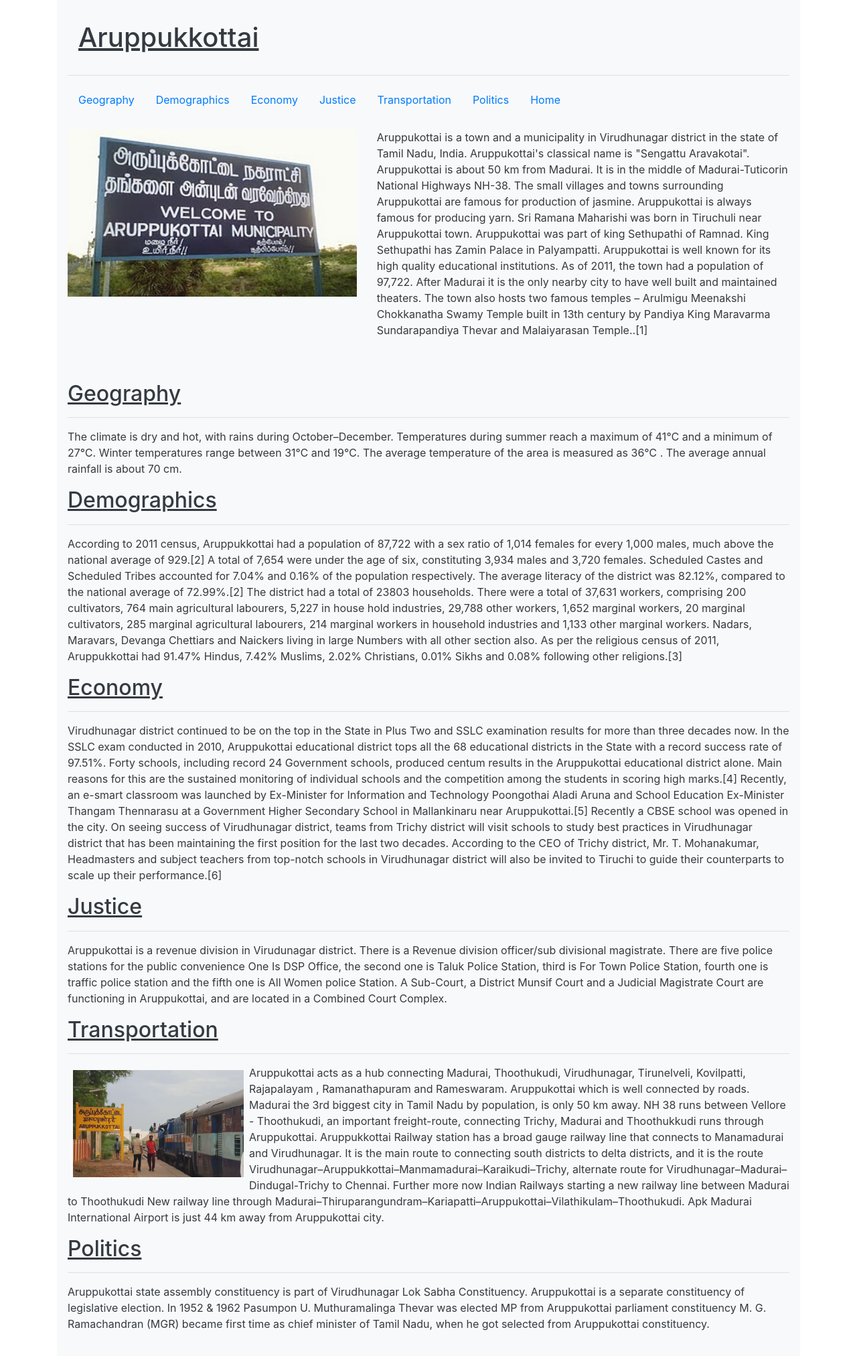
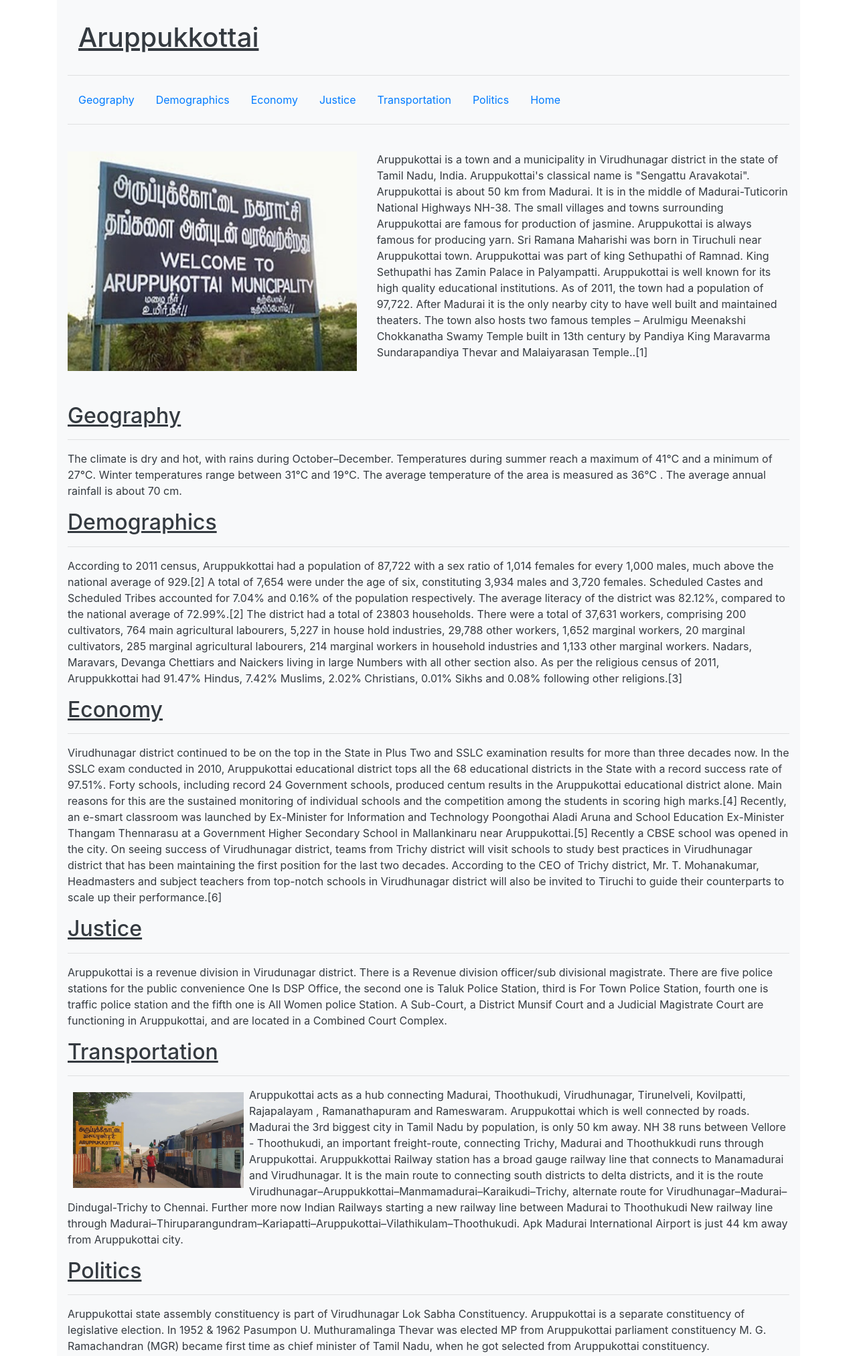
Before and after one commit to 105Keerthana/my-parents-hometown, a plain HTML site: page about-my-mom.html in a window 1280 px wide. Shown: the top 2025 px of the page at 67% size. Drawn offline with nearby package versions, Linux system fonts and the light colour scheme.

Commit message:
A few tweaks

```diff
--- a/about-my-mom.html
+++ b/about-my-mom.html
@@ -28,15 +28,16 @@
             <li class="nav-item"><a class="nav-link active" href="index.html">Home</a></li>
         </ul>
         </div>
+        <hr>
 <br>
         <div class="row">
 
 
-        <img class="col-md-5" id="img" src="/img/sign-a.jpg"
+        <img class="col-lg-5 img-fluid" id="img" src="/img/sign-a.jpg"
         alt="Aruppukottai Train Station" height="250px" width="350px">
 
         <br>
-    <p id="intro" class="col-md-7 float-right">Aruppukottai is a town and a municipality in Virudhunagar district in the state of Tamil Nadu, India. Aruppukottai's classical name is "Sengattu Aravakotai". Aruppukottai is about 50 km from Madurai. It is in the middle of Madurai-Tuticorin National Highways NH-38. The small villages and towns surrounding Aruppukottai are famous for production of jasmine. Aruppukottai is always famous for producing yarn. Sri Ramana Maharishi was born in Tiruchuli near Aruppukottai town. Aruppukottai was part of king Sethupathi of Ramnad. King Sethupathi has Zamin Palace in Palyampatti. Aruppukottai is well known for its high quality educational institutions. As of 2011, the town had a population of 97,722. After Madurai it is the only nearby city to have well built and maintained theaters. The town also hosts two famous temples – Arulmigu Meenakshi Chokkanatha Swamy Temple built in 13th century by Pandiya King Maravarma Sundarapandiya Thevar and Malaiyarasan Temple..[1]
+    <p id="intro" class="col-lg-7 float-right">Aruppukottai is a town and a municipality in Virudhunagar district in the state of Tamil Nadu, India. Aruppukottai's classical name is "Sengattu Aravakotai". Aruppukottai is about 50 km from Madurai. It is in the middle of Madurai-Tuticorin National Highways NH-38. The small villages and towns surrounding Aruppukottai are famous for production of jasmine. Aruppukottai is always famous for producing yarn. Sri Ramana Maharishi was born in Tiruchuli near Aruppukottai town. Aruppukottai was part of king Sethupathi of Ramnad. King Sethupathi has Zamin Palace in Palyampatti. Aruppukottai is well known for its high quality educational institutions. As of 2011, the town had a population of 97,722. After Madurai it is the only nearby city to have well built and maintained theaters. The town also hosts two famous temples – Arulmigu Meenakshi Chokkanatha Swamy Temple built in 13th century by Pandiya King Maravarma Sundarapandiya Thevar and Malaiyarasan Temple..[1]
     </p>
 
         </div>
@@ -73,7 +74,7 @@
 
     <h2 id=transportation class="h2s"><u>Transportation</u></h2>
     <hr>
-    <p class="content"> <img src=/img/trainstation-a.jpg height="160px" width="255px" class="float-left m-2">Aruppukottai acts as a hub connecting Madurai, Thoothukudi, Virudhunagar, Tirunelveli, Kovilpatti, Rajapalayam , Ramanathapuram and Rameswaram. Aruppukottai which is well connected by roads.
+    <p class="content"> <img src=/img/trainstation-a.jpg height="160px" width="255px" class="float-left m-2 img-fluid">Aruppukottai acts as a hub connecting Madurai, Thoothukudi, Virudhunagar, Tirunelveli, Kovilpatti, Rajapalayam , Ramanathapuram and Rameswaram. Aruppukottai which is well connected by roads.
 
         Madurai the 3rd biggest city in Tamil Nadu by population, is only 50 km away. NH 38 runs between Vellore - Thoothukudi, an important freight-route, connecting Trichy, Madurai and Thoothukkudi runs through Aruppukottai.
 
```
Also changed, not shown: about-my-dad.html (+2 -1 lines).
